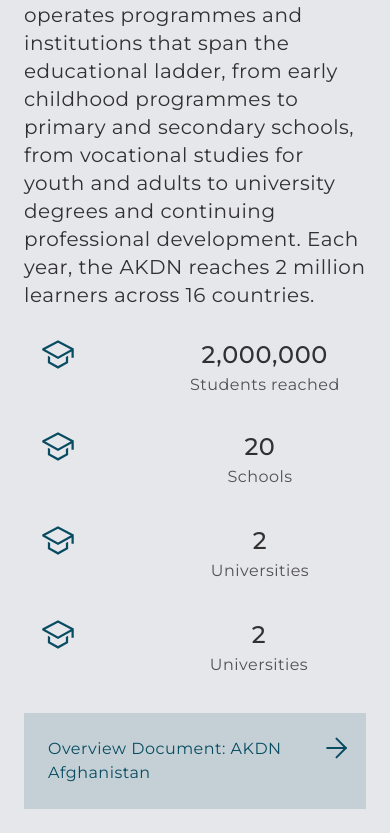
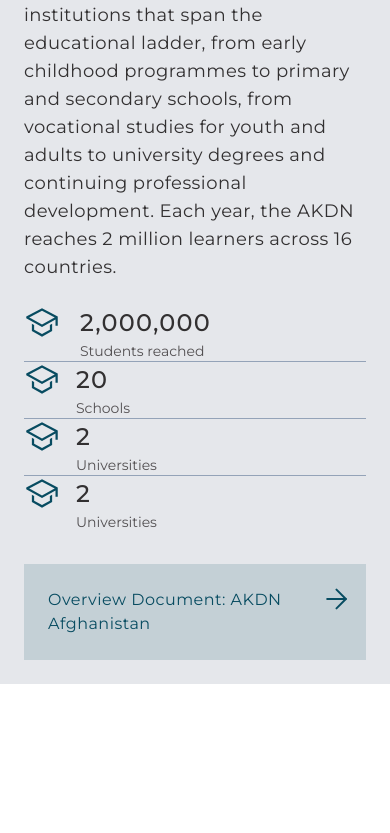
Before and after one commit to Jahanzaibgithub/Figma-2-in-Next.Js, a Next.js app: page / in a window 390 px wide. Shown: the part 2762-3595 px from the top of the page. After the commit the page ends 3446 px from the top, so only its background shows below. Built offline with nearby package versions, Linux system fonts and the light colour scheme.

Commit message:
status setting

```diff
--- a/components/MainInformation/mainInformation.jsx
+++ b/components/MainInformation/mainInformation.jsx
@@ -1,10 +1,9 @@
 import React from "react";
-
 
 const MainInformation = () => {
   return (
-    <div className="MainInformation-Container bg-gray-200 xs2:flex xs2:p-12 xs2:flex-col xs2:items-center xs2:gap-3 xs2:self-stretch xs:flex xs:flex-col xs:p-6 xs:justify-center xs:items-center  xs:self-stretch">
-      <div className="MainInformation-Tittle-Container xs2:flex xs2:flex-col xs2:items-center xs2:pt-0 xs2:pr-12 xs2:pb-12 xs2:pl-12 xs2:gap-3 xs2:self-stretch">
+    <div className="MainInformation-Container bg-gray-200 xs2:flex xs2:p-12 xs2:flex-col xs2:items-center xs2:gap-3 xs2:self-stretch xs:flex xs:flex-col xs:p-6 xs:gap-3 xs:justify-center xs:items-center  xs:self-stretch">
+      <div className="MainInformation-Tittle-Container xs2:flex xs2:flex-col xs2:items-center xs2:pt-0 xs2:pr-12 xs2:pb-12 xs2:pl-12 xs2:gap-3 xs:gap-3 xs2:self-stretch">
         <div className="MainInformation-Tittle self-stretch xs2:text-center">
           <h1 className="Tittle-1 xs2:text-center xs2:text-Gray4 font-Gotham xs2:text-2xl xs2:font-bold xs2:leading-8 xs2:tracking-[0.72px] xs2:uppercase inline-block xs2:mr-2 xs:mr-2 xs:text-xl xs:font-bold xs:leading-8 xs:tracking-wider xs:uppercase xs:text-Gray4">
             AKDN |
@@ -13,7 +12,7 @@ const MainInformation = () => {
             Education
           </h1>
         </div>
-        <div className="MainInformation-Paragaph xs2:text-center xs2:text-Gray5 xs2:font-Gotham xs2:text-2xl xs2:font-normal xs2:leading-9 xs2:tracking-[0.72px] xs:text-xl xs:text-Gray5 ext-Gray-5 xs:font-Gotham xs:font-normal xs:leading-7 xs:tracking-wide">
+        <div className="MainInformation-Paragaph xs2:text-center xs2:text-Gray5 xs2:p-6 xs2:font-Gotham xs2:text-2xl xs2:font-normal xs2:leading-9 xs2:tracking-[0.72px] xs:text-lg xs:text-Gray5 xs:font-Gotham xs:font-normal xs:leading-7 xs:tracking-wide">
           For over 100 years the Aga Khan Development Network (AKDN) has worked
           to ensure that students of all ages have access to quality learning
           opportunities. The Network operates programmes and institutions that
@@ -23,16 +22,32 @@ const MainInformation = () => {
           Each year, the AKDN reaches 2 million learners across 16 countries.
         </div>
       </div>
-      <div className="MainInformation-Status-Container flex flex-row items-center lg:gap-6 self-stretch xs:flex xs:flex-col xs:items-start xs:pt-3  xs:self-stretch">
-        <div className="StatusContainer-1 flex p-4 flex-col items-center lg:gap-3 flex-1 xs2:border-r-3 xs:border-b-3 xs:grid xs:grid-cols-2   xs:items-start ">
+      <div className="MainInformation-Status-Container xs:divide-y xs:divide-slate-400  xs2:divide-x xs2:divide-slate-400 xs2:flex xs2:flex-row xs2:items-center xs2:gap-6 xs2:self-stretch   xs:items-start xs:w-full xs:pt-3 xs:gap-3 xs:self-stretch">
+        <div className=" StatusContainer-1 xs2:flex xs2:p-4 xs2:flex-col xs2:items-center xs2:gap-3 xs2:flex-1 xs:flex xs:grid-cols-2 xs:items-start xs:gap-4">
+          <div className="StatusIcon w-10 h-10 flex-shrink-0">
+            <svg class="w-9 h-9" xmlns="http://www.w3.org/2000/svg">
+              <path
+                d="M25.875 24.6548L18 29.0844L10.125 24.6548V19.9746L7.875 18.7246V25.9706L18 31.6659L28.125 25.9706V18.7246L25.875 19.9746V24.6548Z"
+                fill="#084C61"
+              />
+              <path
+                d="M18 3.23291L2.25 11.3996V13.3496L18 22.0994L31.5 14.5996V20.8127H33.75V11.3996L18 3.23291ZM29.25 13.2757L27 14.5257L18 19.5259L9 14.5257L6.75 13.2757L5.19054 12.4093L18 5.7674L30.8095 12.4093L29.25 13.2757Z"
+                fill="#084C61"
+              />
+            </svg>
+          </div>
+          <div className="Status ">
+            <h2 className="Status-Heading xs2:text-Gray5 xs2:text-center xs2:font-Gotham xs2:text-2xl  xs2:font-medium xs2:leading-9 xs2:tracking-[0.72px] xs:text-Gray5 xs:font-Gotham xs:font-medium xs:text-2xl xs:leading-9 xs:tracking-wider">
+              2,000,000
+            </h2>
+            <p className="Status-Paragraph  xs2:text-Gray4 xs2:text-center xs2:font-Gotham xs2:text-base xs2:font-normal xs2:leading-6 xs2:tracking-[0.48px] xs:text-Gray4 xs:font-Gotham xs:text-sm xs:font-normal xs:leading-5">
+              Students reached
+            </p>
+          </div>
+        </div>
+        <div className="StatusContainer-2 xs2:flex xs2:p-4 xs2:flex-col xs2:items-center xs2:gap-3 xs2:flex-1 xs:flex xs:grid-cols-2 xs:items-start xs:gap-4">
           <div className="StatusIcon ">
-          <svg
-            xmlns="http://www.w3.org/2000/svg"
-            width="36"
-            height="36"
-            viewBox="0 0 36 36"
-            fill="none"
-          >
+            <svg class="w-9 h-9" xmlns="http://www.w3.org/2000/svg">
               <path
                 d="M25.875 24.6548L18 29.0844L10.125 24.6548V19.9746L7.875 18.7246V25.9706L18 31.6659L28.125 25.9706V18.7246L25.875 19.9746V24.6548Z"
                 fill="#084C61"
@@ -44,23 +59,17 @@ const MainInformation = () => {
             </svg>
           </div>
           <div className="Status">
-          <h2 className="Status-Heading text-Gray5 text-center font-Gotham text-2xl  font-medium leading-9 tracking-[0.72px]">
-            2,000,000
+            <h2 className="Status-Heading xs2:text-Gray5 xs2:text-center xs2:font-Gotham xs2:text-2xl  xs2:font-medium xs2:leading-9 xs2:tracking-[0.72px] xs:text-Gray5 xs:font-Gotham xs:font-medium xs:text-2xl xs:leading-9 xs:tracking-wider">
+              20
             </h2>
-          <p className="Status-Paragraph text-Gray4 text-center font-Gotham text-base font-normal leading-6 tracking-[0.48px]">
-            Students reached
+            <p className="Status-Paragraph  xs2:text-Gray4 xs2:text-center xs2:font-Gotham xs2:text-base xs2:font-normal xs2:leading-6 xs2:tracking-[0.48px] xs:text-Gray4 xs:font-Gotham xs:text-sm xs:font-normal xs:leading-5">
+              Schools
             </p>
           </div>
         </div>
-        <div className="StatusContainer-2 flex p-4 flex-col items-center gap-3 flex-1 xs2:border-r-2 xs:border-b-2  xs:grid xs:grid-cols-2 xs:w-80 xs:justify-center xs:items-start xs:gap-4 ">
+        <div className="StatusContainer-3 xs2:flex xs2:p-4 xs2:flex-col xs2:items-center xs2:gap-3 xs2:flex-1 xs:flex xs:grid-cols-2 xs:items-start xs:gap-4">
           <div className="StatusIcon">
-          <svg
-            xmlns="http://www.w3.org/2000/svg"
-            width="36"
-            height="36"
-            viewBox="0 0 36 36"
-            fill="none"
-          >
+             <svg class="w-9 h-9" xmlns="http://www.w3.org/2000/svg">
               <path
                 d="M25.875 24.6548L18 29.0844L10.125 24.6548V19.9746L7.875 18.7246V25.9706L18 31.6659L28.125 25.9706V18.7246L25.875 19.9746V24.6548Z"
                 fill="#084C61"
@@ -72,23 +81,17 @@ const MainInformation = () => {
             </svg>
           </div>
           <div className="Status">
-          <h2 className="Status-Heading text-Gray5 text-center font-Gotham text-2xl  font-medium leading-9 tracking-[0.72px]">
-            20
+            <h2 className="Status-Heading xs2:text-Gray5 xs2:text-center xs2:font-Gotham xs2:text-2xl  xs2:font-medium xs2:leading-9 xs2:tracking-[0.72px] xs:text-Gray5 xs:font-Gotham xs:font-medium xs:text-2xl xs:leading-9 xs:tracking-wider">
+              2
             </h2>
-          <p className="Status-Paragraph text-Gray4 text-center font-Gotham text-base font-normal leading-6 tracking-[0.48px]">
-            Schools
+            <p className="Status-Paragraph  xs2:text-Gray4 xs2:text-center xs2:font-Gotham xs2:text-base xs2:font-normal xs2:leading-6 xs2:tracking-[0.48px] xs:text-Gray4 xs:font-Gotham xs:text-sm xs:font-normal xs:leading-5">
+              Universities
             </p>
           </div>
         </div>
-        <div className="StatusContainer-3 flex p-4 flex-col items-center gap-3 flex-1 xs2:border-r-2 xs:border-b-2  xs:grid xs:grid-cols-2 xs:w-80 xs:justify-center xs:items-start xs:gap-4 ">
+        <div className="StatusContainer-4 xs2:flex xs2:p-4 xs2:flex-col xs2:items-center xs2:gap-3 xs2:flex-1 xs:flex xs:grid-cols-2 xs:items-start xs:gap-4">
           <div className="StatusIcon">
-          <svg
-            xmlns="http://www.w3.org/2000/svg"
-            width="36"
-            height="36"
-            viewBox="0 0 36 36"
-            fill="none"
-          >
+            <svg class="w-9 h-9" xmlns="http://www.w3.org/2000/svg">
               <path
                 d="M25.875 24.6548L18 29.0844L10.125 24.6548V19.9746L7.875 18.7246V25.9706L18 31.6659L28.125 25.9706V18.7246L25.875 19.9746V24.6548Z"
                 fill="#084C61"
@@ -100,45 +103,17 @@ const MainInformation = () => {
             </svg>
           </div>
           <div className="Status">
-          <h2 className="Status-Heading text-Gray5 text-center font-Gotham text-2xl  font-medium leading-9 tracking-[0.72px]">
+            <h2 className="Status-Heading xs2:text-Gray5 xs2:text-center xs2:font-Gotham xs2:text-2xl  xs2:font-medium xs2:leading-9 xs2:tracking-[0.72px] xs:text-Gray5 xs:font-Gotham xs:font-medium xs:text-2xl xs:leading-9 xs:tracking-wider">
               2
             </h2>
-          <p className="Status-Paragraph text-Gray4 text-center font-Gotham text-base font-normal leading-6 tracking-[0.48px]">
-            Universities
-          </p>
-          </div>
-        </div>
-        <div className="StatusContainer-4 flex p-4 flex-col items-center gap-3 flex-1 xs:grid xs:grid-cols-2 xs:w-80 xs:justify-center xs:items-start">
-         <div className="StatusIcon">
-          <svg
-            xmlns="http://www.w3.org/2000/svg"
-            width="36"
-            height="36"
-            viewBox="0 0 36 36"
-            fill="none"
-          >
-            <path
-              d="M25.875 24.6548L18 29.0844L10.125 24.6548V19.9746L7.875 18.7246V25.9706L18 31.6659L28.125 25.9706V18.7246L25.875 19.9746V24.6548Z"
-              fill="#084C61"
-            />
-            <path
-              d="M18 3.23291L2.25 11.3996V13.3496L18 22.0994L31.5 14.5996V20.8127H33.75V11.3996L18 3.23291ZM29.25 13.2757L27 14.5257L18 19.5259L9 14.5257L6.75 13.2757L5.19054 12.4093L18 5.7674L30.8095 12.4093L29.25 13.2757Z"
-              fill="#084C61"
-            />
-          </svg>
-          </div>
-          <div className="Status">
-          <h2 className="Status-Heading text-Gray5 text-center font-Gotham text-2xl  font-medium leading-9 tracking-[0.72px]">
-            2
-          </h2>
-          <p className="Status-Paragraph text-Gray4 text-center font-Gotham text-base font-normal leading-6 tracking-[0.48px]">
+            <p className="Status-Paragraph  xs2:text-Gray4 xs2:text-center xs2:font-Gotham xs2:text-base xs2:font-normal xs2:leading-6 xs2:tracking-[0.48px] xs:text-Gray4 xs:font-Gotham xs:text-sm xs:font-normal xs:leading-5">
               Universities
             </p>
           </div>
         </div>
       </div>
       <div className="MainButtonContainer flex pt-14 flex-col items-start gap-2.5 xs:flex xs:pt-5 xs:flex-col xs:items-start xs:gap-2.5 xs:self-stretch">
-      <div className="ToggleButtonContainer  bg-[rgba(8,76,97,0.15)]  flex p-6  justify-center lg:items-center xs:items-start gap-6">
+        <div className="ToggleButtonContainer  bg-[rgba(8,76,97,0.15)]  flex p-6  justify-center xs2:items-center xs:items-start gap-6">
           <h3 className="ToggleButtonName text-[#084C61] tracking-[0.48px] font-Gotham text-base  font-normal leading-6  inline-block">
             Overview Document: AKDN Afghanistan
           </h3>
@@ -169,7 +144,6 @@ const MainInformation = () => {
         </div>
       </div>
     </div>
-
   );
 };
 export default MainInformation;
```
Lines whose indentation alone changed are shown as unchanged.
